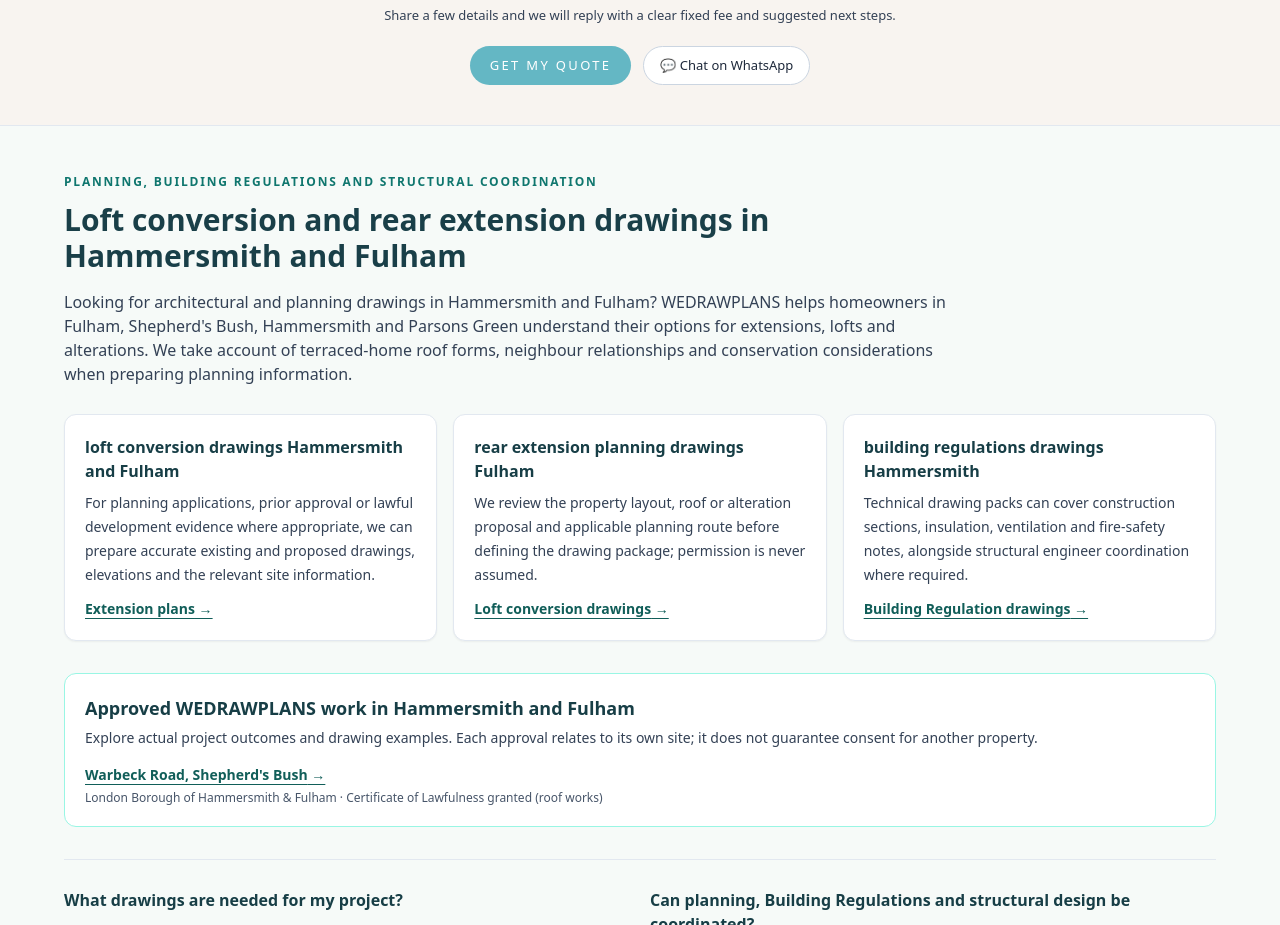
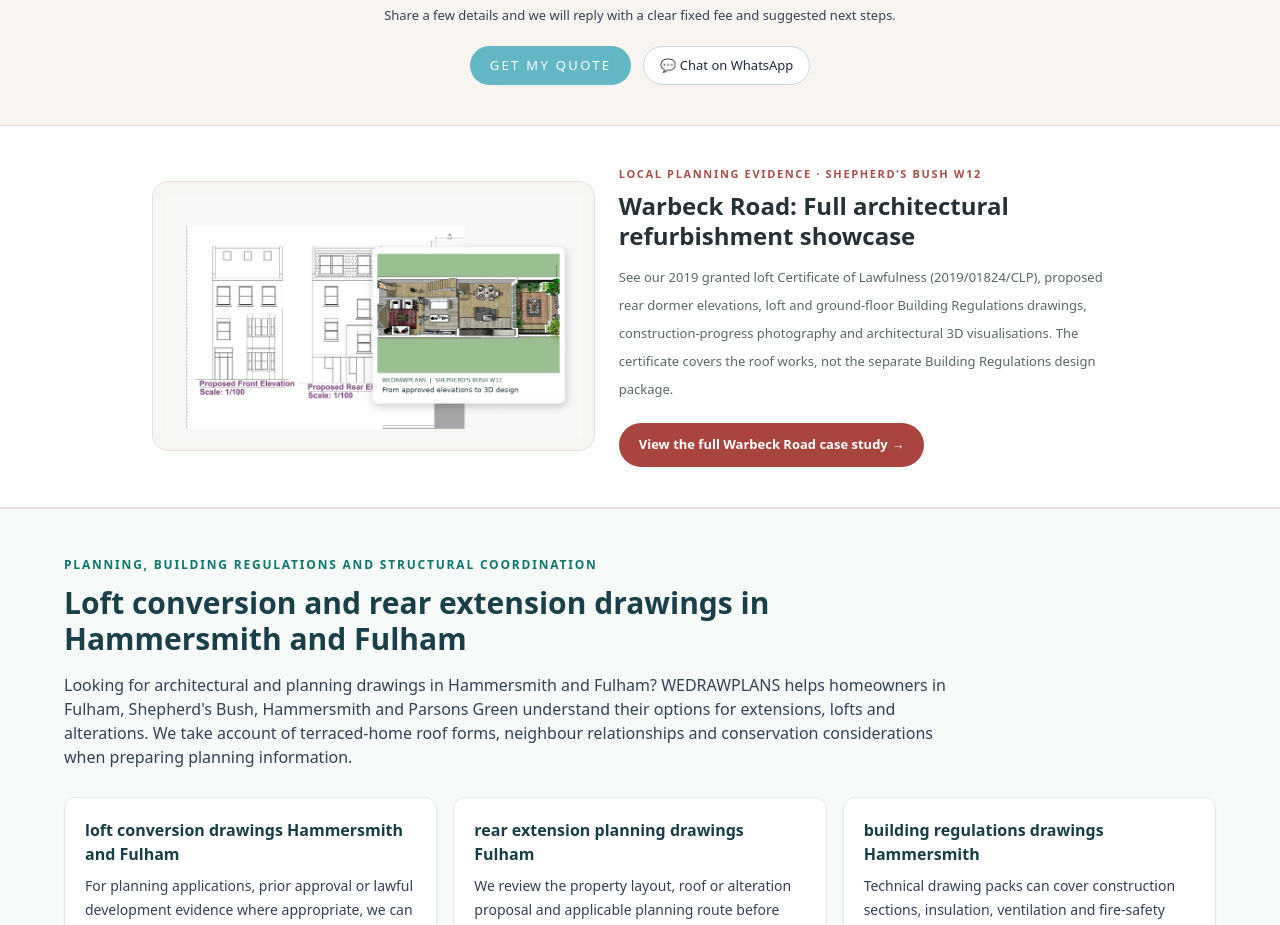
Before and after one commit to WEDRAWPLANS/wedrawplans, a Next.js app: page /areas/hammersmith-and-fulham in a window 1280 px wide. Shown: the part 3900-4825 px from the top of the page. Built offline with nearby package versions, Linux system fonts and the light colour scheme.

Commit message:
Link Hammersmith and Fulham borough page to full verified Warbeck Road showcase

```diff
--- a/pages/areas/hammersmith-and-fulham.tsx
+++ b/pages/areas/hammersmith-and-fulham.tsx
@@ -181,6 +181,19 @@ export default function HammersmithAndFulhamAreaPage() {
               </div>
             </div>
           </section>
+          <section aria-labelledby="hf-warbeck-proof" className="border-y border-[#e9dcd5] bg-white py-10">
+            <div className="mx-auto grid max-w-5xl gap-6 px-4 lg:grid-cols-[minmax(0,1fr)_minmax(0,1.15fr)] lg:items-center lg:px-6">
+              <div className="relative min-h-[220px] overflow-hidden rounded-2xl border border-[#e6ded7] bg-[#f8f6f2] sm:min-h-[270px]">
+                <Image src="/images/case-studies/warbeck-road/p05-3d-composite.webp" alt="WEDRAWPLANS Warbeck Road, Shepherd’s Bush approved roof-elevation drawing and loft design visual" fill sizes="(max-width:1024px) 100vw, 42vw" className="object-contain p-3" />
+              </div>
+              <div>
+                <p className="text-[11px] font-bold uppercase tracking-[0.15em] text-[#a84f49]">Local planning evidence · Shepherd’s Bush W12</p>
+                <h2 id="hf-warbeck-proof" className="mt-2 text-[24px] font-semibold leading-tight text-[#253135]">Warbeck Road: Full architectural refurbishment showcase</h2>
+                <p className="mt-3 text-[13px] leading-7 text-[#586769]">See our 2019 granted loft Certificate of Lawfulness (2019/01824/CLP), proposed rear dormer elevations, loft and ground-floor Building Regulations drawings, construction-progress photography and architectural 3D visualisations. The certificate covers the roof works, not the separate Building Regulations design package.</p>
+                <a href="/case-studies/warbeck-road-hammersmith-fulham-loft-certificate" className="mt-5 inline-flex min-h-11 items-center rounded-full bg-[#a9443f] px-5 py-3 text-[13px] font-bold text-white hover:bg-[#87332f]">View the full Warbeck Road case study →</a>
+              </div>
+            </div>
+          </section>
           <BoroughIntentCapture slug="hammersmith-and-fulham" />
         </main>
       </div>
```
